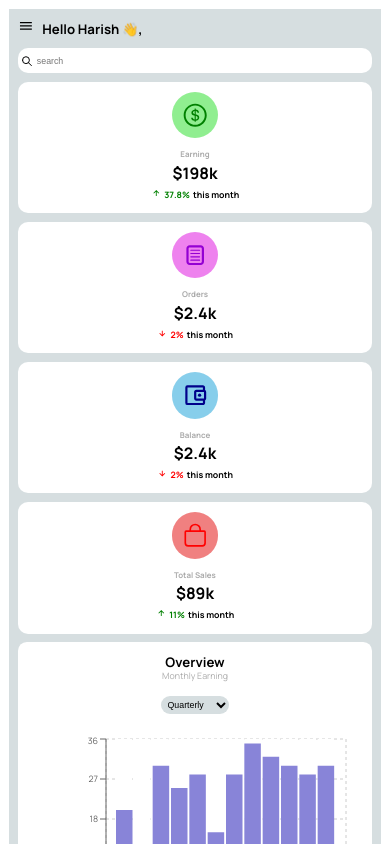
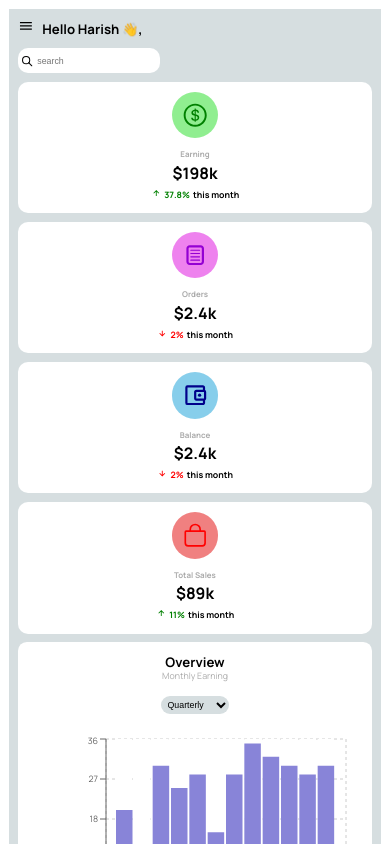
Before and after one commit to PendhotaHarish/user-dashboard, a React (Vite) app: page / in a window 390 px wide. Shown: the top 844 px of the page. Built offline with nearby package versions, Linux system fonts and the light colour scheme.

Commit message:
updating

```diff
--- a/src/App.css
+++ b/src/App.css
@@ -36,7 +36,7 @@ body {
   height: 100vh;
 }
 /* Mobile portrait */
-@media (max-width: 768px) and (orientation: portrait) {
+@media (max-width: 480px) and (orientation: portrait) {
   html {
     font-size: 55%;
   }
--- a/src/components/navbar/NavBar.module.css
+++ b/src/components/navbar/NavBar.module.css
@@ -52,13 +52,13 @@
   }
 
   .navSearch {
-    width: 100%;
+    width: 40%;
     margin-top: 1rem;
     order: 2;
   }
 
   .navInput {
-    width: 100%;
+    width: 40%;
     font-size: 1rem;
   }
 
```
